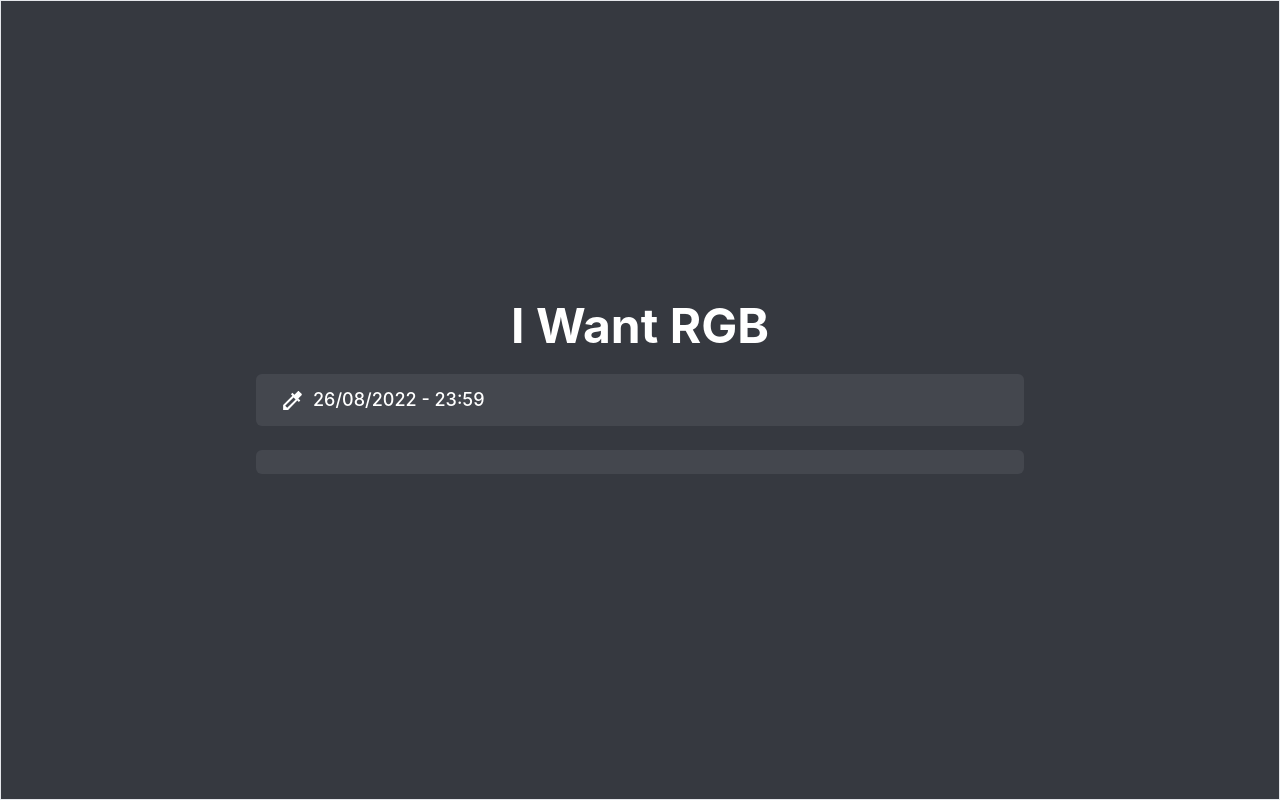
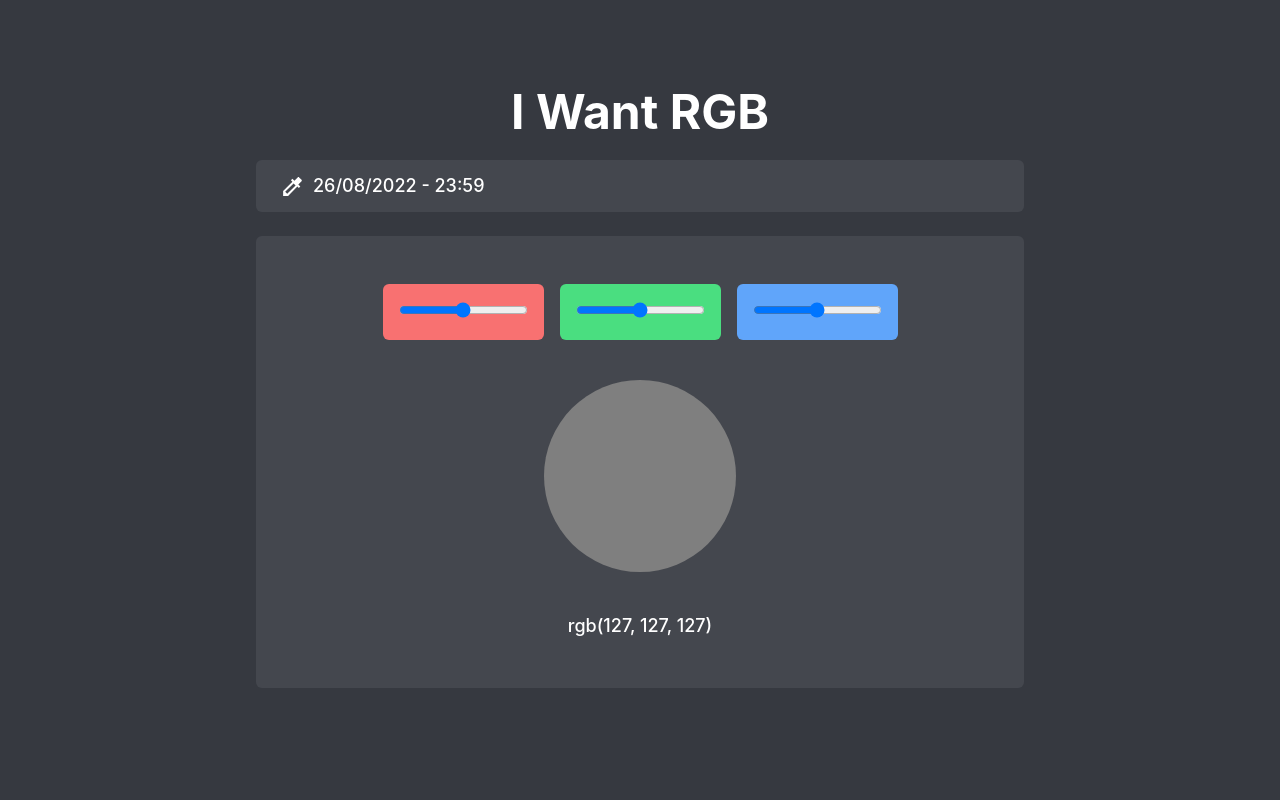
Before and after one commit to guirdy/rgb-maker, a Next.js app: page / in a window 1280 px wide. Built offline with nearby package versions, Linux system fonts and the light colour scheme.

Commit message:
feat: rgb range and view color

```diff
--- a/package.json
+++ b/package.json
@@ -9,6 +9,7 @@
     "lint": "next lint"
   },
   "dependencies": {
+    "classnames": "^2.3.1",
     "next": "12.1.6",
     "react": "18.1.0",
     "react-dom": "18.1.0",
--- a/pages/index.tsx
+++ b/pages/index.tsx
@@ -1,9 +1,19 @@
+// React
+import { useState } from 'react';
+
+// Next
 import type { NextPage } from 'next'
 import Head from 'next/head'
 
+// Libs
 import { IoMdColorFilter } from 'react-icons/io';
+import classNames from 'classnames';
 
 const Home: NextPage = () => {
+  const [red, setRed] = useState(127);
+  const [green, setGreen] = useState(127);
+  const [blue, setBlue] = useState(127);
+
   return (
     <>
       <Head>
@@ -18,7 +28,7 @@ const Home: NextPage = () => {
           items-center justify-center
           bg-[#363940]
           min-h-screen
-          border px-2"
+          px-2 sm:py-10 py-16"
       >
         <div className="w-full max-w-3xl">
           <h1 className="sm:text-5xl text-3xl text-center text-white font-bold mb-6">
@@ -27,6 +37,7 @@ const Home: NextPage = () => {
           <div
             className="
               flex
+              sm:flex-row flex-col
               items-center
               text-white
               py-3 px-6
@@ -34,20 +45,87 @@ const Home: NextPage = () => {
               mb-6
               bg-[#44474E]"
           >
-            <IoMdColorFilter size={25} className="sm:mr-2" />
+            <IoMdColorFilter size={25} className="sm:mr-2 sm:mb-0 mb-2" />
             <p className="text-lg font-medium">26/08/2022 - 23:59</p>
           </div>
           <div
             className="
               flex
+              flex-col
               items-center
               text-white
-              py-3 px-6
+              py-12 px-6
               rounded-md
               mb-6
               bg-[#44474E]"
           >
+            <div
+              className="
+                flex flex-wrap
+                w-full
+                gap-4
+                justify-center"
+            >
+              {/* Red bar */}
+              <div
+                className="
+                  p-4
+                  rounded-md
+                  bg-red-400"
+              >
+                <input
+                  type="range"
+                  name="red"
+                  min="0" max="255"
+                  value={red}
+                  className="cursor-pointer"
+                  onChange={(e) => setRed(Number((e.target as HTMLInputElement).value))}
+                />
+              </div>
+              {/* Green bar */}
+              <div
+                className="
+                  p-4
+                  rounded-md
+                  bg-green-400"
+              >
+                <input
+                  type="range"
+                  name="green"
+                  min="0" max="255"
+                  value={green}
+                  className="cursor-pointer"
+                  onChange={(e) => setGreen(Number((e.target as HTMLInputElement).value))}
+                />
+              </div>
+              {/* Blue bar */}
+              <div
+                className="
+                  p-4
+                  rounded-md
+                  bg-blue-400"
+              >
+                <input
+                  type="range"
+                  name="blue"
+                  min="0" max="255"
+                  value={blue}
+                  className="cursor-pointer"
+                  onChange={(e) => setBlue(Number((e.target as HTMLInputElement).value))}
+                />
+              </div>
+            </div>
 
+            <div
+              className="my-10 sm:p-24 p-16 rounded-full"
+              style={{
+                backgroundColor: `rgb(${red}, ${green}, ${blue})`
+              }}
+            />
+
+            <p className="text-lg font-medium">
+              rgb({red}, {green}, {blue})
+            </p>
           </div>
         </div>
       </main>
```
Also changed, not shown: 1 other file (tests, documents, lock files or other folders).
